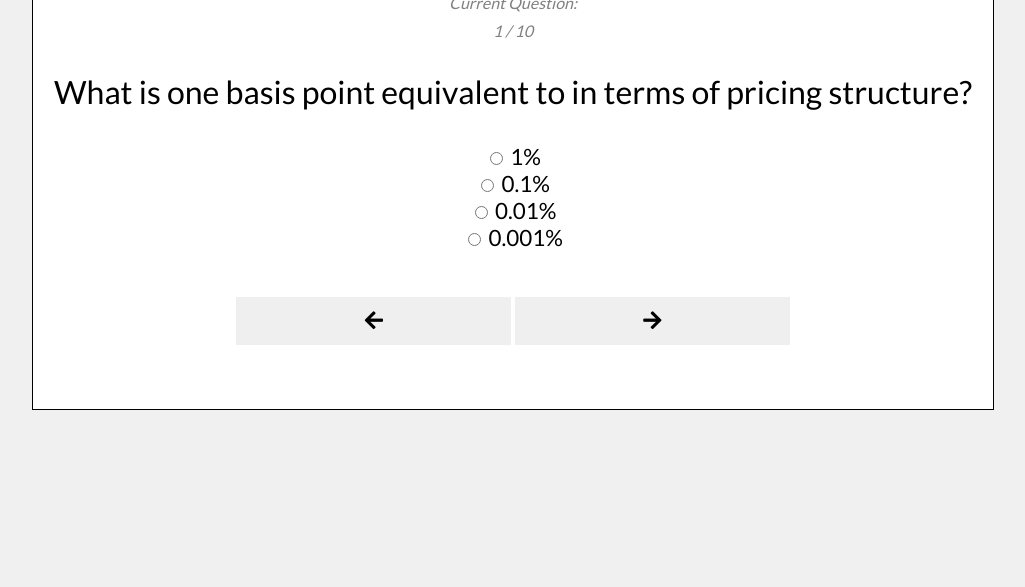
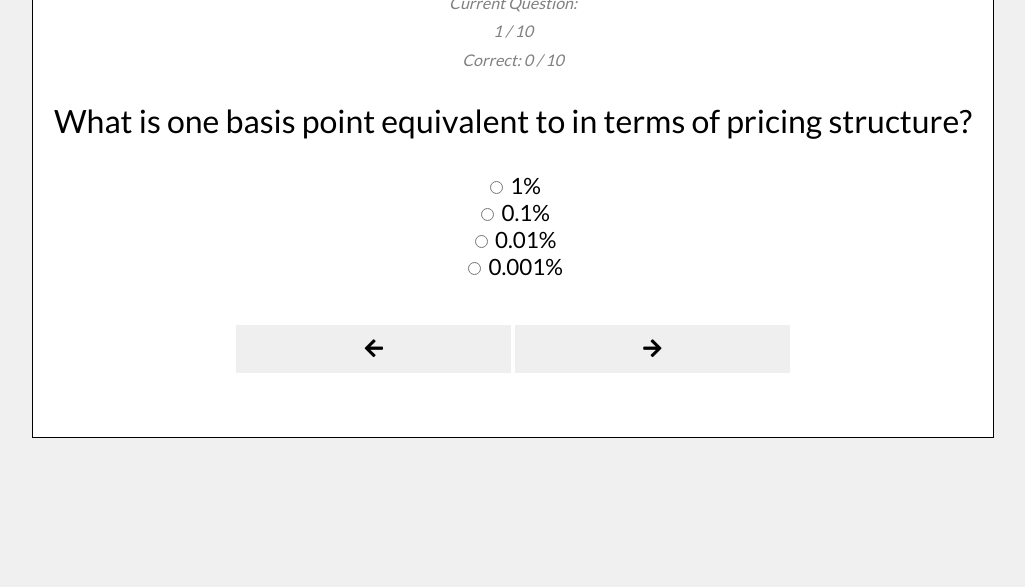
Before and after one commit to jaicedev/thinkful-quiz-app, a plain HTML site: page question.html in a window 1280 px wide. Shown: the part 213-800 px from the top of the page, without its empty margins (127-1152 px from the left). Drawn offline with nearby package versions, Linux system fonts and the light colour scheme.

Commit message:
Renaming Wireframe Documents

```diff
--- a/index.html
+++ b/question.html
@@ -16,6 +16,7 @@
     <div class="container quiz-box">
         <p class="current-question">Current Question:</p>
         <p class="current-question">1 / 10</p>
+        <p class="current-question js-correct">Correct: 0 / 10</p>
         <form class="quiz">
             <p class="question">What is one basis point equivalent to in terms of pricing structure?</p>
             <ul class="answer-selection container">
```
